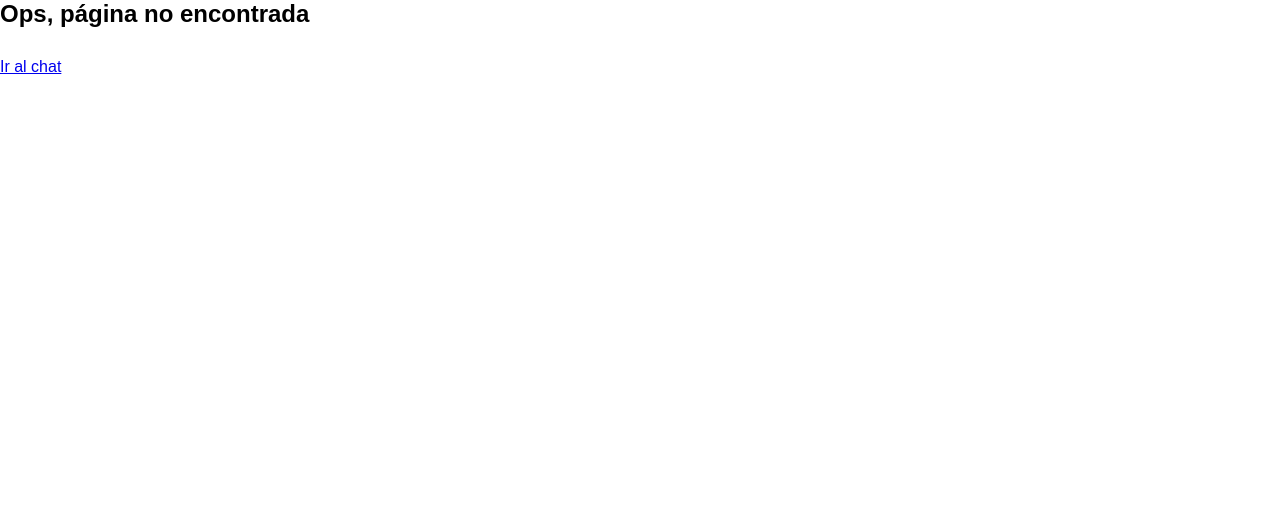
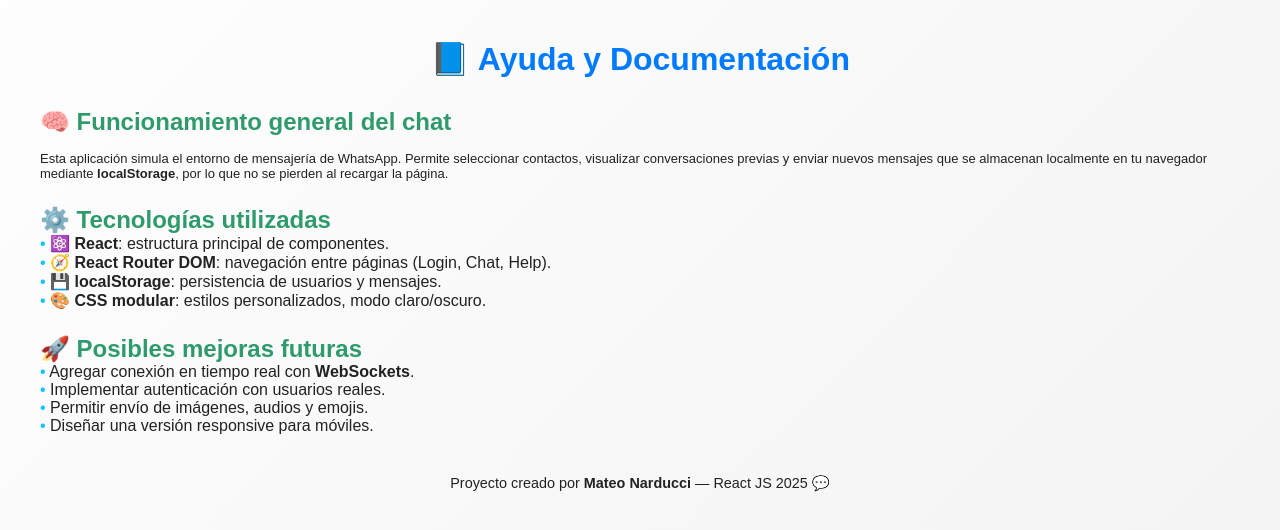
Before and after one commit to mateonardu/proyecto-final-react-consignas, a React (Vite) app: page /help in a window 1280 px wide. Shown: the top 530 px of the page. Built offline with nearby package versions, Linux system fonts and the light colour scheme.

Commit message:
Proyecto terminado.

```diff
--- a/src/components/Chat.jsx
+++ b/src/components/Chat.jsx
@@ -128,8 +128,8 @@ export default function Chat() {
             <button title="Camera">📷</button>
             <button title="Gallery">🖼️</button>
             <button title="Settings" onClick={handleClick}>⚙️</button>
-            <button title="Help">❓</button>
-            <button tittle="Logout" onClick={handleLogout}>Cerrar sesión</button>
+            <button title="Help" onClick={() => navigate("/help")}>❓</button>
+            <button title="Logout" onClick={handleLogout}>Cerrar sesión</button>
           </div>
         </header>
 
--- a/src/index.css
+++ b/src/index.css
@@ -602,3 +602,96 @@ form .text-info {
 .sidebar.dark .avatar {
   border-color: #00c897;
 }
+
+/* === HELP PAGE BASE === */
+.help-page {
+  width: 100vw;
+  min-height: 100vh;
+  margin: 0;
+  padding: 40px;
+  box-sizing: border-box;
+}
+
+
+/* === MODO CLARO === */
+.help-page.light {
+  background: linear-gradient(135deg, #fefefe, #f2f2f2);
+  color: #222 !important;
+}
+
+.help-page.light h1 {
+  color: #007bff;
+}
+
+.help-page.light h2 {
+  color: #2F9B6C;
+}
+
+.help-page.light p,
+.help-page.light li,
+.help-page.light strong {
+  color: #222 !important;
+}
+
+.help-page.light .credits {
+  color: #555;
+}
+
+/* === MODO OSCURO === */
+.help-page.dark {
+  background: linear-gradient(135deg, #0f0f0f, #1c1c1c);
+  color: #f5f5f5 !important;
+}
+
+.help-page.dark h1 {
+  color: #00C6FF;
+}
+
+.help-page.dark h2 {
+  color: #2F9B6C;
+}
+
+.help-page.dark p,
+.help-page.dark li,
+.help-page.dark strong {
+  color: #f5f5f5 !important;
+}
+
+.help-page.dark .credits {
+  color: #aaa;
+}
+
+/* === ELEMENTOS COMUNES === */
+.help-page h1 {
+  text-align: center;
+  font-size: 2rem;
+  margin-bottom: 30px;
+}
+
+.help-page h2 {
+  margin-top: 25px;
+}
+
+.help-page ul {
+  list-style: none;
+  padding-left: 0;
+}
+
+.help-page ul li::before {
+  content: "• ";
+  color: #00c6ff;
+}
+
+.help-page .credits {
+  text-align: center;
+  margin-top: 40px;
+  font-size: 0.9rem;
+}
+
+body.dark {
+  background-color: #121212;
+}
+
+body.light {
+  background-color: #f9f9f9;
+}
--- a/src/router/RouterApp.jsx
+++ b/src/router/RouterApp.jsx
@@ -3,6 +3,8 @@ import { Login } from "../views/Login";
 import { Messages } from "../views/Messages";
 import { NotFound } from "../views/NotFound";
 import ProtectedRoute from "../components/ProtectedRoute";
+import Help from "../views/Help";
+
 
 const RouterApp = () => {
   return (
@@ -16,6 +18,7 @@ const RouterApp = () => {
             </ProtectedRoute>}
         />
         <Route path="*" element={<NotFound />} />
+        <Route path="/help" element={<Help />} />
       </Routes>
     </BrowserRouter>
   )
--- /dev/null
+++ b/src/views/Help.jsx
@@ -0,0 +1,44 @@
+import { useChat } from "../context/ChatContext"
+
+export default function Help() {
+  const { theme } = useChat()
+  return (
+    <main className={`help-page ${theme}`}>
+      <h1>📘 Ayuda y Documentación</h1>
+
+      <section>
+        <h2>🧠 Funcionamiento general del chat</h2>
+        <p>
+          Esta aplicación simula el entorno de mensajería de WhatsApp.
+          Permite seleccionar contactos, visualizar conversaciones previas
+          y enviar nuevos mensajes que se almacenan localmente en tu navegador
+          mediante <strong>localStorage</strong>, por lo que no se pierden al recargar la página.
+        </p>
+      </section>
+
+      <section className="tecnologias">
+        <h2>⚙️ Tecnologías utilizadas</h2>
+        <ul>
+          <li>⚛️ <strong>React</strong>: estructura principal de componentes.</li>
+          <li>🧭 <strong>React Router DOM</strong>: navegación entre páginas (Login, Chat, Help).</li>
+          <li>💾 <strong>localStorage</strong>: persistencia de usuarios y mensajes.</li>
+          <li>🎨 <strong>CSS modular</strong>: estilos personalizados, modo claro/oscuro.</li>
+        </ul>
+      </section>
+
+      <section className="mejoras">
+        <h2>🚀 Posibles mejoras futuras</h2>
+        <ul>
+          <li>Agregar conexión en tiempo real con <strong>WebSockets</strong>.</li>
+          <li>Implementar autenticación con usuarios reales.</li>
+          <li>Permitir envío de imágenes, audios y emojis.</li>
+          <li>Diseñar una versión responsive para móviles.</li>
+        </ul>
+      </section>
+
+      <p className="credits">
+        Proyecto creado por <strong>Mateo Narducci</strong> — React JS 2025 💬
+      </p>
+    </main>
+  )
+}
```
Also changed, not shown: 1 other file (tests, documents, lock files or other folders).
